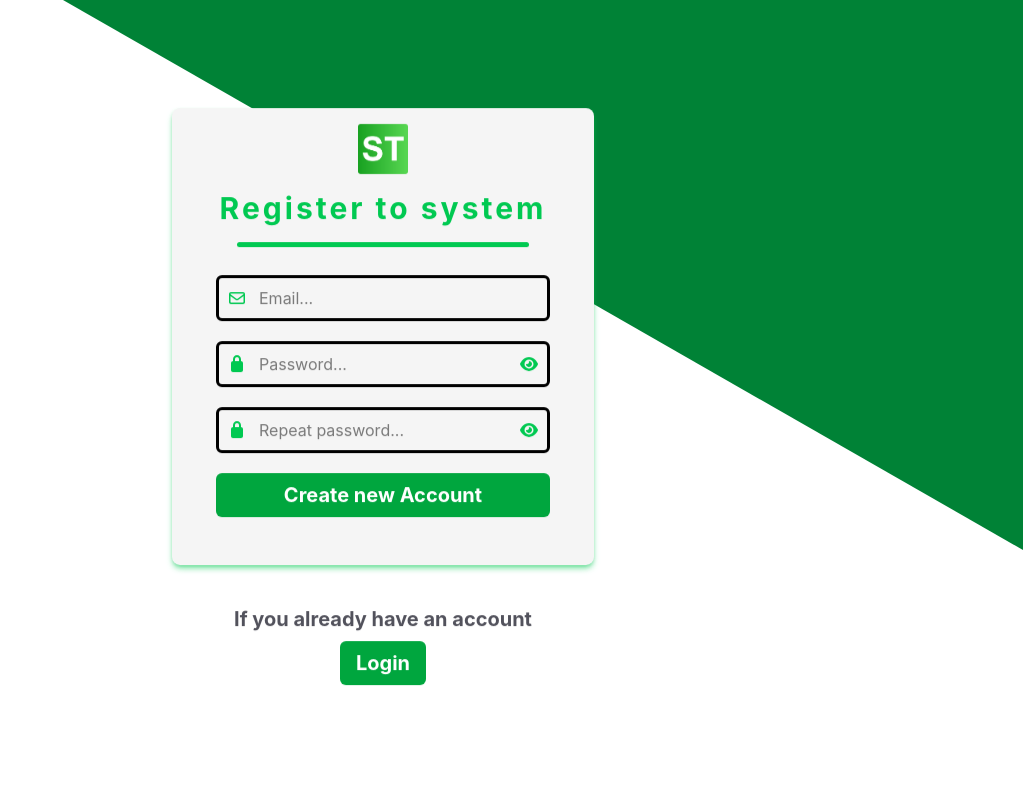
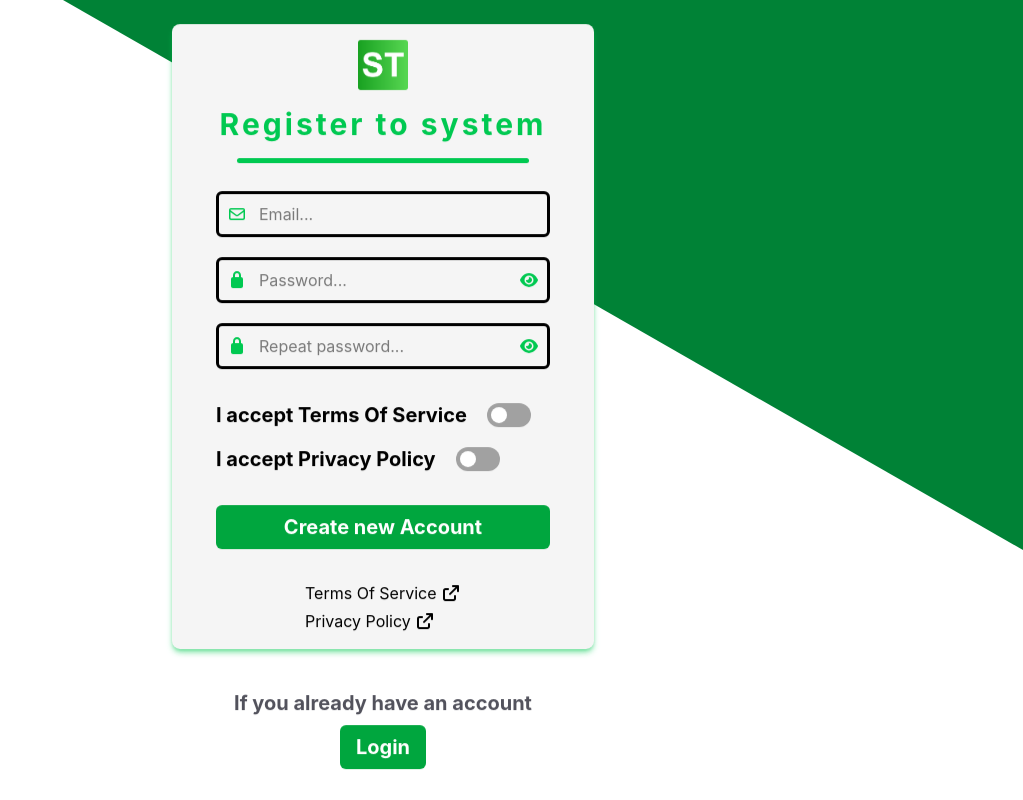
Before and after one commit to kkamildev/simple-tasks, a React (Vite) app in the folder app/: page /register in a window 1280 px wide. Shown: the whole page, without its empty margins (257-1280 px from the left). Built offline with nearby package versions, Linux system fonts and the light colour scheme; no server answers.

Commit message:
finished login and register section, starting creating main view

```diff
--- a/app/src/Pages/LandingPage.tsx
+++ b/app/src/Pages/LandingPage.tsx
@@ -90,7 +90,9 @@ const LandingPage : FC<Props> = ({}) => {
                         <h2 className="font-bold dark:text-white text-zinc-800 text-2xl lg:text-3xl text-center mt-5 w-100 lg:w-auto">Click this button to create an account</h2>
                     </section>
                     <section className="flex flex-col gap-y-10 items-center mt-10 text-center">
-                        <button className="btn btn-show bg-green-600 hover:bg-green-500 lg:text-3xl! text-2xl!">Create account</button>
+                        <Link to="/register">
+                            <button className="btn btn-show bg-green-600 hover:bg-green-500 lg:text-3xl! text-2xl!">Create account</button>
+                        </Link>
                     </section>
                 </ScrollShowBlock>
                 <div className="h-50"></div>
--- a/app/src/Pages/LoginPage.tsx
+++ b/app/src/Pages/LoginPage.tsx
@@ -1,4 +1,4 @@
-import { useEffect, useMemo, type FC } from "react";
+import { useMemo, type FC } from "react";
 import { Link, useNavigate } from "react-router-dom";
 import { useUserApi } from "../Api";
 import { BaseSeparator } from "../Utils/Components/Separators";
@@ -19,15 +19,6 @@ const LoginPage : FC<Props> = ({}) => {
     const userApi = useUserApi();
     const navigate = useNavigate();
 
-    useEffect(() => {
-        const authUser = async () => {
-            const result = await userApi.auth("");
-            if(result) {
-                navigate("/app");
-            }
-        }
-        authUser();
-    }, []);
 
     const validators = useMemo(() => {
         return [
--- a/app/src/Pages/RegisterPage.tsx
+++ b/app/src/Pages/RegisterPage.tsx
@@ -2,10 +2,10 @@ import { useEffect, useMemo, useState, type FC } from "react";
 import { Link, useNavigate } from "react-router-dom";
 import { useUserApi } from "../Api";
 import { BaseSeparator } from "../Utils/Components/Separators";
-import { Form, InputField } from "../Utils/Components/Input";
+import { Form, InputField, Switch } from "../Utils/Components/Input";
 import { useForm } from "../Utils/Hooks";
 import { faEnvelope } from "@fortawesome/free-regular-svg-icons";
-import { faLock, faSpinner } from "@fortawesome/free-solid-svg-icons";
+import { faArrowUpRightFromSquare, faLock, faSpinner } from "@fortawesome/free-solid-svg-icons";
 import { ErrorDisplay, InputError } from "../Utils/Components/Notifications";
 import { ReverseLoader, SpinLoader } from "../Utils/Components/Loaders";
 import { FontAwesomeIcon } from "@fortawesome/react-fontawesome";
@@ -21,15 +21,15 @@ const RegisterPage : FC<Props> = ({}) => {
 
     const [notSamePasswords, setNotSamePasswords] = useState<boolean>(false);
 
+    const [verifyEmail, setVerifyEmail] = useState<boolean>(false);
+    const [code, setCode] = useState<string>("");
+
     useEffect(() => {
-        const authUser = async () => {
-            const result = await userApi.auth("");
-            if(result) {
-                navigate("/app");
+        if(verifyEmail) {
+            setCode("");
         }
-        }
-        authUser();
-    }, []);
+    }, [verifyEmail])
+
 
     const validators = useMemo(() => {
         return [
@@ -50,7 +50,19 @@ const RegisterPage : FC<Props> = ({}) => {
                 errorMessages:["Required"],
                 validations:[/.+/],
                 required:true
-            }
+            },
+            {
+                fieldId:"termsOfService",
+                errorMessages:["Must be checked"],
+                validations:[/^true$/],
+                required:true
+            },
+            {
+                fieldId:"privacyPolicy",
+                errorMessages:["Must be checked"],
+                validations:[/^true$/],
+                required:true
+            },
         ]
     }, [])
 
@@ -60,7 +72,17 @@ const RegisterPage : FC<Props> = ({}) => {
         if(checkComplete()) {
             const result = await userApi.register(getData("email")?.value || "", getData("password")?.value || "", "register");
             if(result) {
+                setVerifyEmail(true);
+            }
+        }
+    }
 
+    const emailVerificationSubmit = async () => {
+        const result = await userApi.verify(getData("email")?.value || "", code, "email-verify");
+        if(result) {
+            const result2 = await userApi.register(getData("email")?.value || "", getData("password")?.value || "", "register");
+            if(result2) {
+                navigate("/app");
             }
         }
     }
@@ -77,9 +99,10 @@ const RegisterPage : FC<Props> = ({}) => {
             <div className="relative">
                 <div className="w-[75%] h-137.5 bg-green-700 [clip-path:polygon(100%_0%,100%_100%,0%_0%)] z-0 absolute top-0 right-0"></div>
             </div>
+            {
+                !verifyEmail ?
                 <ScrollShowBlock>
-
-                <main className="flex flex-col w-full items-center h-screen justify-center">
+                    <main className="flex flex-col w-full items-center min-h-screen justify-center">
                         <section className=" relative p-4 shadow-md shadow-green-500/50 rounded-lg flex flex-col items-center z-10 dark:bg-zinc-900 bg-neutral-100">
                             <img src="/favicon.png" alt="app logo" className="w-12.5 mb-4" />
                             <h1 className="font-bold text-green-500 text-3xl tracking-widest text-center">Register to system</h1>
@@ -115,6 +138,22 @@ const RegisterPage : FC<Props> = ({}) => {
                                         iconStyle="text-green-500!"
                                         errors={getErrors("repeatedPassword")}
                                     />
+                                    <section className="flex flex-col my-3">
+                                        <Switch
+                                            title="I accept Terms Of Service"
+                                            id="termsOfService"
+                                            onChange={(value) => update("termsOfService", value)}
+                                            value={getData("termsOfService")?.value || "false"}
+                                            errors={getErrors("termsOfService")}
+                                        />
+                                        <Switch
+                                            title="I accept Privacy Policy"
+                                            id="privacyPolicy"
+                                            onChange={(value) => update("privacyPolicy", value)}
+                                            value={getData("privacyPolicy")?.value || "false"}
+                                            errors={getErrors("privacyPolicy")}
+                                        />
+                                    </section>
                                     <button className="btn hover:bg-green-500 bg-green-600 inline-block">
                                         <ReverseLoader reqId="register">
                                             Create new Account
@@ -133,13 +172,53 @@ const RegisterPage : FC<Props> = ({}) => {
                                     </section>
                                 </section>
                             </Form>
+                            <section className="flex flex-col gap-y-1">
+                                <a className="hover:underline" href="/termsOfService.pdf" target="_blank">Terms Of Service <FontAwesomeIcon icon={faArrowUpRightFromSquare}/></a>
+                                <a className="hover:underline" href="/privacyPolicy.pdf" target="_blank">Privacy Policy <FontAwesomeIcon icon={faArrowUpRightFromSquare}/></a>
                             </section>
-                    <p className="mt-10  text-xl text-center text-zinc-600 font-bold">If you already have an account</p>
+                        </section>
+                        <p className="mt-10 text-xl text-center text-zinc-600 font-bold">If you already have an account</p>
                         <Link to="/login">
                             <button className="btn hover:bg-green-500 bg-green-600">Login</button>
                         </Link>
                     </main>
                 </ScrollShowBlock>
+                :
+                <ScrollShowBlock>
+                    <main className="flex flex-col w-full items-center min-h-screen justify-center">
+                        <section className=" relative p-4 shadow-md shadow-green-500/50 w-100 lg:w-auto rounded-lg flex flex-col items-center z-10 dark:bg-zinc-900 bg-neutral-100">
+                            <FontAwesomeIcon icon={faEnvelope} className="text-6xl text-green-500"/>
+                            <h1 className="font-bold text-green-500 text-3xl tracking-widest text-center">Verify Email</h1>
+                            <p className=" dark:text-white text-zinc-800 font-bold text-2xl text-center">We have sent verification code on:</p>
+                            <p className="my-3 text-green-500 font-bold text-2xl text-center">{getData("email")?.value}</p>
+                            <p className="my-1  text-zinc-700 font-bold text-2xl text-center">Check you email box and enter code</p>
+                            <Form onSubmit={() => emailVerificationSubmit()}>
+                                <InputField
+                                    id="code"
+                                    onChange={(value) => setCode(value)}
+                                    value={code}
+                                    placeholder="Code..."
+                                    icon={faLock}
+                                    iconStyle="text-green-500!"
+                                    errors={getErrors("email")}
+                                />
+                                <ErrorDisplay reqId="register" errorType="AUTH_ERROR">
+                                    <InputError enableAnimation content="Authentication failed"/>
+                                </ErrorDisplay>
+                                <button className="btn hover:bg-green-500 bg-green-600 inline-block">
+                                    <ReverseLoader reqId="email-verify">
+                                        Verify email
+                                    </ReverseLoader>
+                                    <SpinLoader reqId="email-verify">
+                                        <FontAwesomeIcon icon={faSpinner}/>
+                                    </SpinLoader>
+                                </button>
+                            </Form>
+                        </section>
+                        <button onClick={() => setVerifyEmail(false)} className="btn hover:bg-green-500 bg-green-600 mt-10!">Back</button>
+                    </main>
+                </ScrollShowBlock>
+            }
         </>
     )
 }
--- a/app/src/Stores/useUserStore.ts
+++ /dev/null
@@ -1,16 +0,0 @@
-import { create } from "zustand";
-
-
-type UserStoreType = {
-    id?:string,
-    setUser:(id : string) => void;
-    clearUser:() => void;
-}
-
-const useUserStore = create<UserStoreType>((set) => ({
-    id:undefined,
-    setUser:(id) => set(() => ({id})),
-    clearUser:() => set(() => ({id:undefined}))
-}))
-
-export {useUserStore}
--- a/src/routes/user.routes.ts
+++ b/src/routes/user.routes.ts
@@ -1,5 +1,5 @@
 import { Router } from "express";
-import { emailAvailable, getUser, login, logout, register, updateEmail, updatePassword, UserPayload, verifyEmail } from "../controllers/user.controller";
+import { autoLogin, emailAvailable, login, logout, register, updateEmail, updatePassword, UserPayload, verifyEmail } from "../controllers/user.controller";
 import { auth } from "../utils/auth";
 import { emailAvailableValidator, loginValidator, registerValidator, updateEmailValidator, updatePasswordValidator, verifyEmailValidator } from "../validators";
 
@@ -18,7 +18,7 @@ router.post("/verify", verifyEmailValidator, verifyEmail);
 
 router.use(auth<UserPayload>());
 
-router.get("/auth", getUser);
+router.get("/auth", autoLogin);
 
 router.get("/logout", logout);
 
```
Also changed, not shown: app/src/Pages/MainPage.tsx (+17 -0 lines), src/controllers/user.controller.ts (+6 -3 lines). Lines whose indentation alone changed are shown as unchanged.
